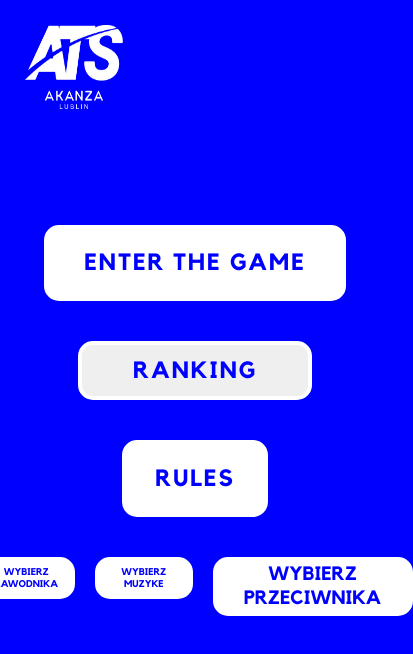
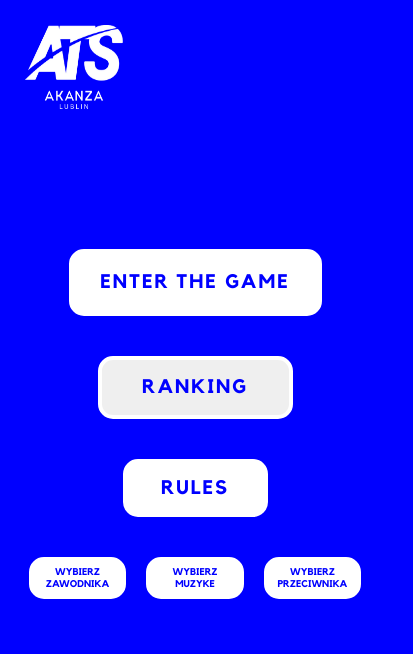
Before and after one commit to MikolajPietron/MyPong, a React (Vite) app: page / in a window 390 px wide. Shown: the top 654 px of the page, 413 px wide, since content can reach past the window. Built offline with nearby package versions, Linux system fonts and the light colour scheme; a web font is replaced by a local one.

Commit message:
Pong Dif

```diff
--- a/src/WelcomeScreen.css
+++ b/src/WelcomeScreen.css
@@ -123,7 +123,7 @@ body {
   margin-top: 40px;
   transition: background-color 0.5s ease, color 0.5s ease, border 0.5s ease, border-radius 0.3s ease;
   border-radius: 15px;
-  padding: 5px;
+  padding: 9px;
   width: 400px;
   height:85px;
   border: 4px solid #ffffff;
@@ -138,7 +138,7 @@ body {
 @keyframes glareFlash {
   0% {
     background-color: white;
-    color: black;
+    color: blue;
   }
   100% {
     background-color: blue;
@@ -427,13 +427,13 @@ body {
   justify-content: center;
   align-items: center;
   width: 25vw;
- border: 2px solid white;
+ border: 2px solid rgb(255, 255, 255);
  border-radius: 20px;
   opacity: 0;
   pointer-events: none;
   transition: opacity 0.3s ease;
   display: flex;
-  flex-direction: column;
+  flex-direction: row;
   place-items: center;
 }
 .HardPlayer{
@@ -441,6 +441,10 @@ body {
   align-items: center;
   position: relative;
   display: flex;
+
+  flex-direction: row;
+  height: 80%;
+
 
 }
 .HardButton{
@@ -603,7 +607,7 @@ body {
   font-family: 'kollektif';
   font-size: 1.3vw;
   border-radius: 10px;
-  border: 3px solid black;
+  border: 3px solid blue;
   justify-content: center;
   align-items: center;
   max-lines: 2;
@@ -679,14 +683,14 @@ body {
   bottom: 2px;
   width: 25%;
   height: 5vh;
-  background-color: rgb(0, 0, 0);
+  background-color: rgb(255, 255, 255);
   border-radius: 5px;
   border: none;
   font-weight: bolder;
   border: 2px solid white;
-  color: rgb(255, 255, 255);
-  letter-spacing: 2px;
-  font-size: 1vw;
+  color: blue;
+
+  font-size: 1.5vw;
   transition: all 0.3s ease;
   cursor: pointer;
   margin-top: auto;
@@ -700,14 +704,14 @@ body {
   bottom: 2px;
   width: 25%;
   height: 5vh;
-  background-color: rgb(0, 0, 0);
+  background-color: rgb(255, 255, 255);
   border-radius: 5px;
   border: none;
   font-weight: bolder;
   border: 2px solid white;
-  color: rgb(255, 255, 255);
-  letter-spacing: 2px;
-  font-size: 1vw;
+  color: blue;
+
+  font-size: 1.5vw;
 
   cursor: pointer;
   margin-top: auto;
@@ -720,14 +724,14 @@ body {
   bottom: 2px;
   width: 25%;
   height: 5vh;
-  background-color: rgb(0, 0, 0);
+  background-color: rgb(255, 255, 255);
   border-radius: 5px;
   border: none;
   font-weight: bolder;
   border: 2px solid white;
-  color: rgb(255, 255, 255);
-  letter-spacing: 2px;
-  font-size: 1vw;
+  color: blue;
+
+  font-size: 1.5vw;
 
   cursor: pointer;
   margin-top: auto;
@@ -873,6 +877,8 @@ body {
     width: 40vw;
 
   }
+
+
   .partykaText{
     height: 7vh;
     justify-content: center;
@@ -891,25 +897,51 @@ body {
     position: relative;
   }
   .welcomeScreen a.game{
-    width: 60vw;
+    width: 50vw;
     height: 1vh;
-    font-size: 6vw;
+    font-size: 5vw;
+    padding: 25px;
 
     letter-spacing: 2px;
+  }
+  .oponentContainer{
+    position: absolute;
+    top: 37%;
+    left: 50%;
+    transform: translate(-50%, -50%);
+    z-index: 10000;
+    width: 75vw;
+    background-color: blue;
+    height: 45vh;
+    border: none;
+  }
+  .HardPlayer{
+    border: 3px solid white;
+  }
+  .HardButton{
+    width: 20vw;
+    height: 5vh;
+    font-size: 2.5vw;
+  }
+  .EasyButton{
+    width: 20vw;
+    height: 5vh;
+    font-size: 2.5vw;
   }
 
   .welcomeScreen a.rules {
 
-    width: 20vw;
-    height: 1vh;
-    font-size: 6vw;
+    width: 30vw;
+    padding: 10px;
+    font-size: 5vw;
 
     letter-spacing: 2px;
   }
   .leaderboardButton{
-   width: 60vw;
-   height: 7vh;
-   font-size: 6vw;
+   width: 50vw;
+   height: 7.5vh;
+   padding: 0;
+   font-size: 5vw;
    letter-spacing: 2px;
 }
   .HeroSelection button:active {
@@ -928,7 +960,7 @@ body {
   .containerForTwo{
     gap: 20px;
   }
-  .showPlayersButton, .showSoundsButton{
+  .showPlayersButton, .showSoundsButton, .showOponentButton{
     width: 20vw;
     height: 5vh;
   }
@@ -953,6 +985,9 @@ body {
     font-size: 0.9rem;
   }
   .showSoundsButton{
+    font-size: 0.9rem;
+  }
+  .showOponentButton{
     font-size: 0.9rem;
   }
 
@@ -1023,7 +1058,7 @@ body {
   .currentUserTextInput{
     margin: 0;
     padding: 0;
-    border: 2px solid black;
+    border: 2px solid blue;
   }
   .currentUserButton{
     font-size: 3vw;
@@ -1085,8 +1120,19 @@ body {
   .x{
     font-size: 7vw;
   }
+  @media (max-width :500px){
+    .oponentContainer{
+    width: 80vw;
+    height: 50vh;
+    top: 39%;
+    border: none;
+  }
+  .HardPlayer{
+    border: 3px solid white;
+  }
+  }
   @media(max-width : 450px){
-    .showPlayersButton, .showSoundsButton{
+    .showPlayersButton, .showSoundsButton, .showOponentButton{
       width: 25vw;
       font-size: 2.5vw;
     }
@@ -1099,6 +1145,7 @@ body {
     border-top-left-radius: 20px ;
     border-top-right-radius: 20px ;
   }
+
   .grubbaContainer{
     height: 25vh;
     margin-bottom: 40px;
```
